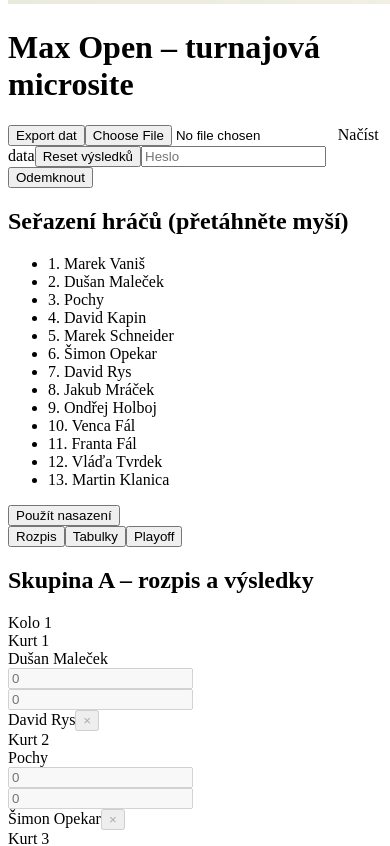
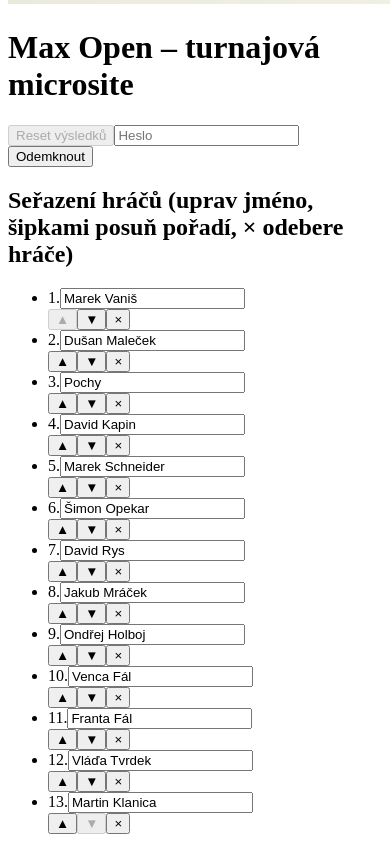
Before and after one commit to drp25/max-open-microsite, a React (Vite) app: page / in a window 390 px wide. Shown: the part 1100-1946 px from the top of the page. Built offline with nearby package versions, Linux system fonts and the light colour scheme; the HTML template or start-up script is replaced by a standard one.

Commit message:
Allow editing and reordering of players on mobile, remove export/import and protect reset with password, improve mobile layout

```diff
--- a/src/App.jsx
+++ b/src/App.jsx
@@ -194,8 +194,14 @@ export default function App() {
     }))
   }
 
-  // Reset all results to blank after confirmation.
+  // Reset all results to blank after confirmation.  Only allowed when
+  // authenticated via the password.  Attempting to reset without
+  // authentication will show an alert.
   const resetAll = () => {
+    if (!auth) {
+      alert('Pro reset výsledků musíte zadat správné heslo a odemknout úpravy.')
+      return
+    }
     if (!window.confirm('Smazat všechny výsledky?')) return
     setState({ A: emptyResults(scheduleA, 'A'), B: emptyResults(scheduleB, 'B') })
   }
@@ -226,6 +232,42 @@ export default function App() {
     setDraggedIndex(null)
   }
 
+  // Ranking editing helpers.  On mobile devices drag and drop is not
+  // available, so provide explicit controls to move players up or down,
+  // rename a player or remove them entirely.  After any change we recompute
+  // rank numbers so that `rank` reflects the new ordering (1 = highest seed).
+  const renamePlayer = (idx, newName) => {
+    setRanking(list => {
+      const out = [...list]
+      out[idx] = { ...out[idx], name: newName }
+      return out
+    })
+  }
+  const deletePlayer = (idx) => {
+    if (!window.confirm('Opravdu odstranit hráče?')) return
+    setRanking(list => {
+      const out = [...list]
+      out.splice(idx, 1)
+      return out.map((p, i) => ({ ...p, rank: i + 1 }))
+    })
+  }
+  const moveUp = (idx) => {
+    if (idx <= 0) return
+    setRanking(list => {
+      const out = reorder(list, idx, idx - 1)
+      out.forEach((p, i) => { p.rank = i + 1 })
+      return out
+    })
+  }
+  const moveDown = (idx) => {
+    setRanking(list => {
+      if (idx >= list.length - 1) return list
+      const out = reorder(list, idx, idx + 1)
+      out.forEach((p, i) => { p.rank = i + 1 })
+      return out
+    })
+  }
+
   // Apply seeding: split the ranking into two groups and reset schedules
   // and results accordingly.
   const applySeeding = () => {
@@ -237,31 +279,11 @@ export default function App() {
     setState({ A: emptyResults(schedA, 'A'), B: emptyResults(schedB, 'B') })
   }
 
-  // Export and import match data.
-  const onExport = () => {
-    const blob = new Blob([JSON.stringify(state, null, 2)], { type: 'application/json' })
-    const a = document.createElement('a')
-    a.href = URL.createObjectURL(blob)
-    a.download = 'tenis_microsite_data.json'
-    a.click()
-  }
-  const onImport = (e) => {
-    const f = e.target.files?.[0]; if (!f) return
-    const reader = new FileReader()
-    reader.onload = () => {
-      try {
-        const parsed = JSON.parse(reader.result)
-        if (parsed.A && parsed.B) {
-          setState(parsed)
-        } else {
-          alert('Soubor nemá požadovaný formát.')
-        }
-      } catch (err) {
-        alert('Soubor nelze načíst.')
-      }
-    }
-    reader.readAsText(f)
-  }
+  /*
+   * Export and import functions have been removed.  Previously, these allowed
+   * users to download or upload tournament data manually.  Persistence is
+   * now handled automatically via localStorage.
+   */
 
   // Compose bracket for playoff (top 4 from each group).
   const top4A = standingsA.slice(0, 4).map(r => r.name)
@@ -283,12 +305,8 @@ export default function App() {
             <h1 className="text-2xl md:text-3xl font-bold">Max Open – turnajová microsite</h1>
           </div>
           <div className="flex flex-wrap items-center gap-3">
-            <button className="btn" onClick={onExport}>Export dat</button>
-            <label className="btn cursor-pointer">
-              <input type="file" accept="application/json" className="hidden" onChange={onImport} />
-              Načíst data
-            </label>
-            <button className="btn" onClick={resetAll}>Reset výsledků</button>
+            {/* Reset button is disabled when the user is not authenticated */}
+            <button className="btn" onClick={resetAll} disabled={!auth}>Reset výsledků</button>
             {!auth ? (
               <span className="flex items-center gap-2">
                 <input type="password" className="input w-32" placeholder="Heslo" value={password} onChange={(e) => setPassword(e.target.value)} />
@@ -300,20 +318,49 @@ export default function App() {
           </div>
         </header>
 
-        {/* Ranking section: draggable list and seeding button */}
+        {/* Ranking section: editable list and seeding button.  On mobile the
+            ordering can be changed with arrow buttons and names can be
+            modified directly. */}
         <div className="card">
-          <h2 className="text-xl font-semibold mb-2">Seřazení hráčů (přetáhněte myší)</h2>
+          <h2 className="text-xl font-semibold mb-2">
+            Seřazení hráčů&nbsp;
+            <span className="text-sm font-normal text-gray-500">(uprav jméno, šipkami posuň pořadí, × odebere hráče)</span>
+          </h2>
           <ul>
             {ranking.map((p, idx) => (
               <li
                 key={p.name}
-                draggable
-                onDragStart={() => handleDragStart(idx)}
-                onDragOver={(e) => e.preventDefault()}
-                onDrop={() => handleDrop(idx)}
-                className="bg-white rounded-2xl p-2 mb-1 shadow flex justify-between items-center cursor-move"
+                className="bg-white rounded-2xl p-2 mb-1 shadow flex items-center gap-2"
               >
-                <span>{idx + 1}. {p.name}</span>
+                {/* Index */}
+                <span className="w-6 text-right text-sm">{idx + 1}.</span>
+                {/* Name input */}
+                <input
+                  type="text"
+                  value={p.name}
+                  onChange={(e) => renamePlayer(idx, e.target.value)}
+                  className="flex-1 input py-1 px-2 text-sm"
+                />
+                {/* Controls for reordering and deleting */}
+                <div className="flex items-center gap-1">
+                  <button
+                    className="btn px-2 py-1 text-sm"
+                    onClick={() => moveUp(idx)}
+                    disabled={idx === 0}
+                    title="Posun nahoru"
+                  >▲</button>
+                  <button
+                    className="btn px-2 py-1 text-sm"
+                    onClick={() => moveDown(idx)}
+                    disabled={idx === ranking.length - 1}
+                    title="Posun dolů"
+                  >▼</button>
+                  <button
+                    className="btn px-2 py-1 text-sm text-red-600"
+                    onClick={() => deletePlayer(idx)}
+                    title="Odstranit hráče"
+                  >×</button>
+                </div>
               </li>
             ))}
           </ul>
@@ -343,17 +390,17 @@ export default function App() {
                         const rec = state.A[key]
                         const court = (idxMatch % 3) + 1
                         return (
-                          <div key={key} className='grid grid-cols-13 items-center gap-2 bg-white rounded-2xl p-2 shadow'>
+                          <div key={key} className='grid grid-cols-7 md:grid-cols-13 items-center gap-2 bg-white rounded-2xl p-2 shadow'>
                             <div className='col-span-1 text-center text-xs font-semibold text-gray-600'>Kurt {court}</div>
-                            <div className='col-span-4 text-right pr-2'>{a}</div>
-                            <div className='col-span-2 text-center'>
+                            <div className='col-span-2 md:col-span-4 text-right pr-2'>{a}</div>
+                            <div className='col-span-1 md:col-span-2 text-center'>
                               <input inputMode='numeric' pattern='[0-9]*' className='input text-center' placeholder='0' value={rec.ag} onChange={(e) => updateScore('A', key, 'ag', e.target.value)} disabled={!auth} />
                             </div>
-                            <div className='col-span-2 text-center'>
+                            <div className='col-span-1 md:col-span-2 text-center'>
                               <input inputMode='numeric' pattern='[0-9]*' className='input text-center' placeholder='0' value={rec.bg} onChange={(e) => updateScore('A', key, 'bg', e.target.value)} disabled={!auth} />
                             </div>
-                            <div className='col-span-4 pl-2 flex justify-between items-center'>
-                              <span>{b}</span>
+                            <div className='col-span-2 md:col-span-4 pl-2 flex justify-between items-center'>
+                              <span className='truncate'>{b}</span>
                               <button onClick={() => clearMatch('A', key)} className='text-red-500 hover:text-red-700 ml-2' disabled={!auth}>×</button>
                             </div>
                           </div>
@@ -376,17 +423,17 @@ export default function App() {
                         const rec = state.B[key]
                         const court = (idxMatch % 3) + 1
                         return (
-                          <div key={key} className='grid grid-cols-13 items-center gap-2 bg-white rounded-2xl p-2 shadow'>
+                          <div key={key} className='grid grid-cols-7 md:grid-cols-13 items-center gap-2 bg-white rounded-2xl p-2 shadow'>
                             <div className='col-span-1 text-center text-xs font-semibold text-gray-600'>Kurt {court}</div>
-                            <div className='col-span-4 text-right pr-2'>{a}</div>
-                            <div className='col-span-2 text-center'>
+                            <div className='col-span-2 md:col-span-4 text-right pr-2'>{a}</div>
+                            <div className='col-span-1 md:col-span-2 text-center'>
                               <input inputMode='numeric' pattern='[0-9]*' className='input text-center' placeholder='0' value={rec.ag} onChange={(e) => updateScore('B', key, 'ag', e.target.value)} disabled={!auth} />
                             </div>
-                            <div className='col-span-2 text-center'>
+                            <div className='col-span-1 md:col-span-2 text-center'>
                               <input inputMode='numeric' pattern='[0-9]*' className='input text-center' placeholder='0' value={rec.bg} onChange={(e) => updateScore('B', key, 'bg', e.target.value)} disabled={!auth} />
                             </div>
-                            <div className='col-span-4 pl-2 flex justify-between items-center'>
-                              <span>{b}</span>
+                            <div className='col-span-2 md:col-span-4 pl-2 flex justify-between items-center'>
+                              <span className='truncate'>{b}</span>
                               <button onClick={() => clearMatch('B', key)} className='text-red-500 hover:text-red-700 ml-2' disabled={!auth}>×</button>
                             </div>
                           </div>
```
